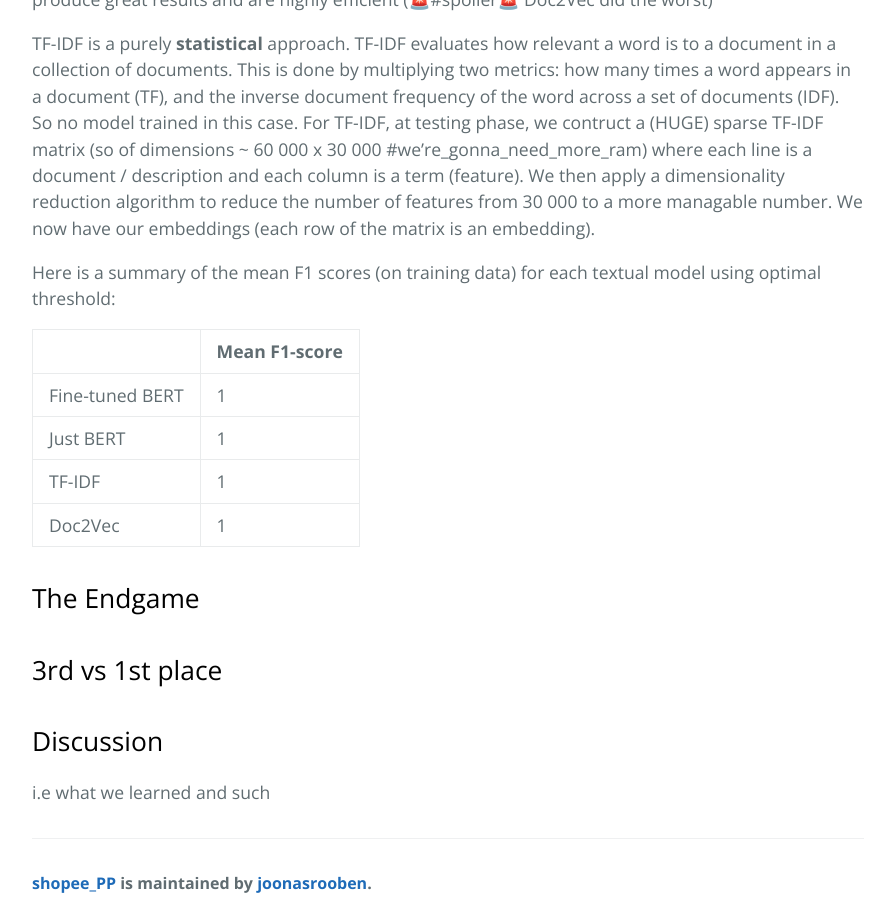
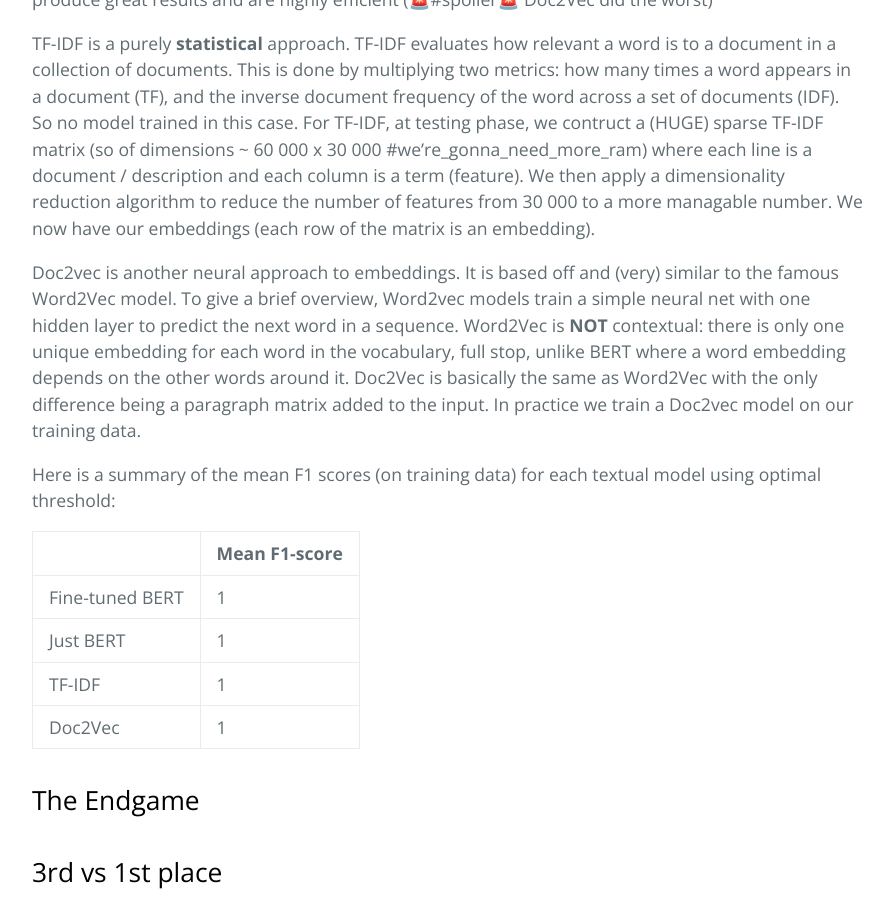
Before and after one commit to joonasrooben/shopee_PP, a Jekyll site: the page built from index.md, in a window 1280 px wide and 900 px high, scrolled down 5180 px. Shown: the whole window, without its empty margins (192-1085 px from the left). Built offline with Jekyll 4.4.1, drawn with Linux system fonts in a browser that asks for light colours; our own code applies the rules of GitHub Pages for plain Markdown files; some of the changed text lies outside the part shown.

Commit message:
Update index.md

```diff
--- a/index.md
+++ b/index.md
@@ -56,7 +56,7 @@
 
 We won't cover each point extensively, we'll explore in detail the best approach (fine-tuned BERT). We will also touch upon the other approaches and see why they weren't on top of the game.
 
-<b><u>BERT & fine-tuning BERT</b></u>
+<b><u>BERT & fine-tuning BERT</u></b>
 <br>
 So as you might've guessed (or not), the best approach for extracting description embeddings was a fine-tuned BERT model. Now some of you may not know what BERT is or what it can do so here's a brief overview of BERT-like models.
 
@@ -71,6 +71,7 @@
 Another but more interesting approach is to fine-tune BERT on our training data. Now the useful thing about PLMs is that they can be fine-tuned to any supervised learning task end-to-end. Meaning we can alter and hence "fine-tune" the pre-trained weights of BERT to teach BERT to be more accustomed to our data, to grasp a better understanding of the data at hand. BERT was pre-trained on wikipedia-like data and our data is messy descriptions: BERT alone won't understand the descriptions very well and won't get us optimal embeddings.
 
 So now you must be begging to know what task we fine-tuned BERT on ? Well idk lol
+<br>
 **Joonas take over here plz**
 
 ...
@@ -79,6 +80,7 @@
 
 TF-IDF is a purely <b>statistical</b> approach. TF-IDF evaluates how relevant a word is to a document in a collection of documents. This is done by multiplying two metrics: how many times a word appears in a document (TF), and the inverse document frequency of the word across a set of documents (IDF). So no model trained in this case. For TF-IDF, at testing phase, we contruct a (HUGE) sparse TF-IDF matrix (so of dimensions ~ 60 000 x 30 000 #we're_gonna_need_more_ram) where each line is a document / description and each column is a term (feature). We then apply a dimensionality reduction algorithm to reduce the number of features from 30 000 to a more managable number. We now have our embeddings (each row of the matrix is an embedding).
 
+Doc2vec is another neural approach to embeddings. It is based off and (very) similar to the famous Word2Vec model. To give a brief overview, Word2vec models train a simple neural net with one hidden layer to predict the next word in a sequence. Word2Vec is <b>NOT</b> contextual: there is only one unique embedding for each word in the vocabulary, full stop, unlike BERT where a word embedding depends on the other words around it. Doc2Vec is basically the same as Word2Vec with the only difference being a paragraph matrix added to the input. In practice we train a Doc2vec model on our training data.
 
 Here is a summary of the mean F1 scores (on training data) for each textual model using optimal threshold:
 
```
